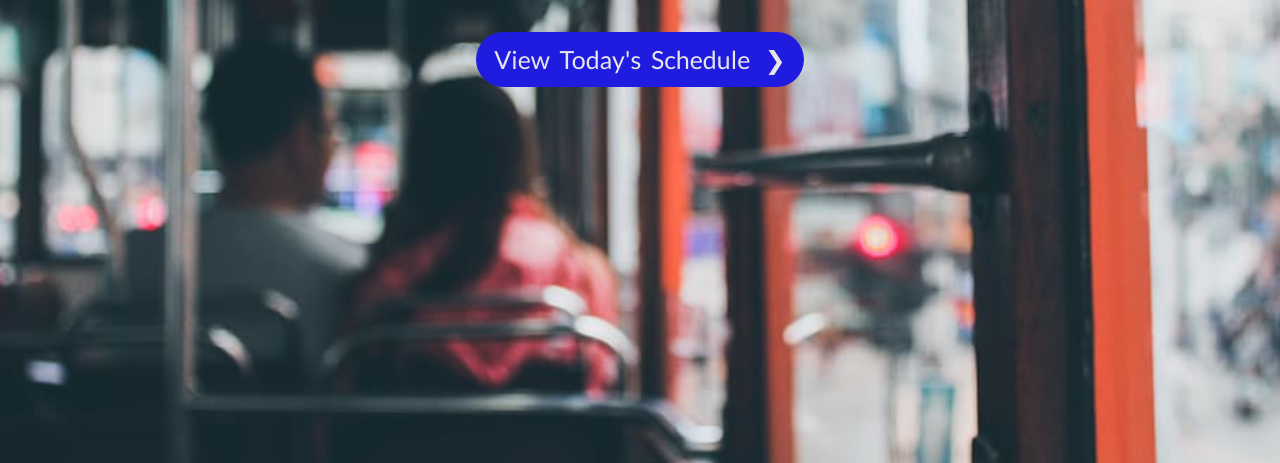
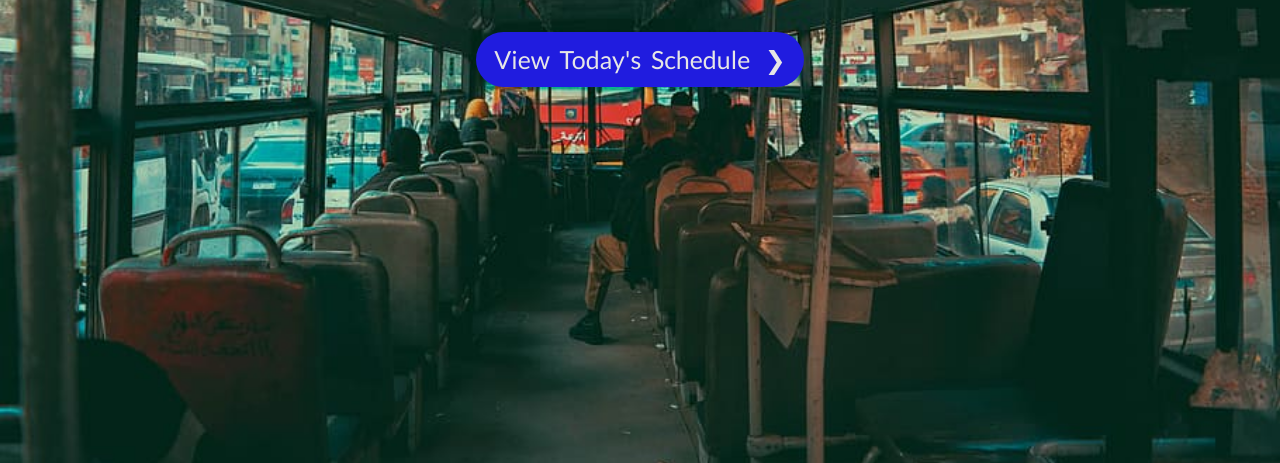
Before and after one commit to Anand-B-Nair/Bus-Scheduler, a plain HTML site: page index.html in a window 1280 px wide. Shown: the part 337-800 px from the top of the page. Drawn offline with Linux system fonts and the light colour scheme; a web font is replaced by a local one.

Commit message:
style.css

```diff
--- a/style.css
+++ b/style.css
@@ -7,7 +7,7 @@
 #header{
     width: 100%;
     height: 100vh;
-    background-image: url(i2.jpg);
+    background-image: url(i3.jpg);
     background-size: cover;
     background-position: center;
     overflow: hidden;
```
